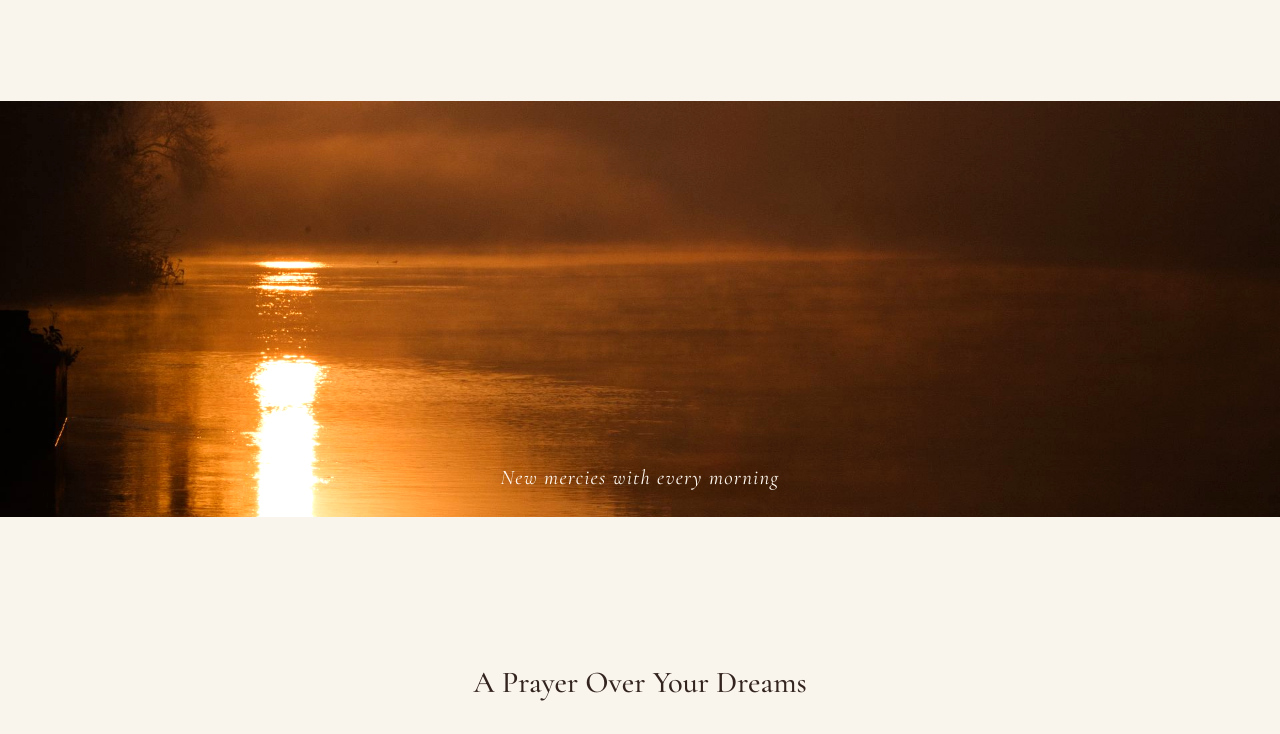
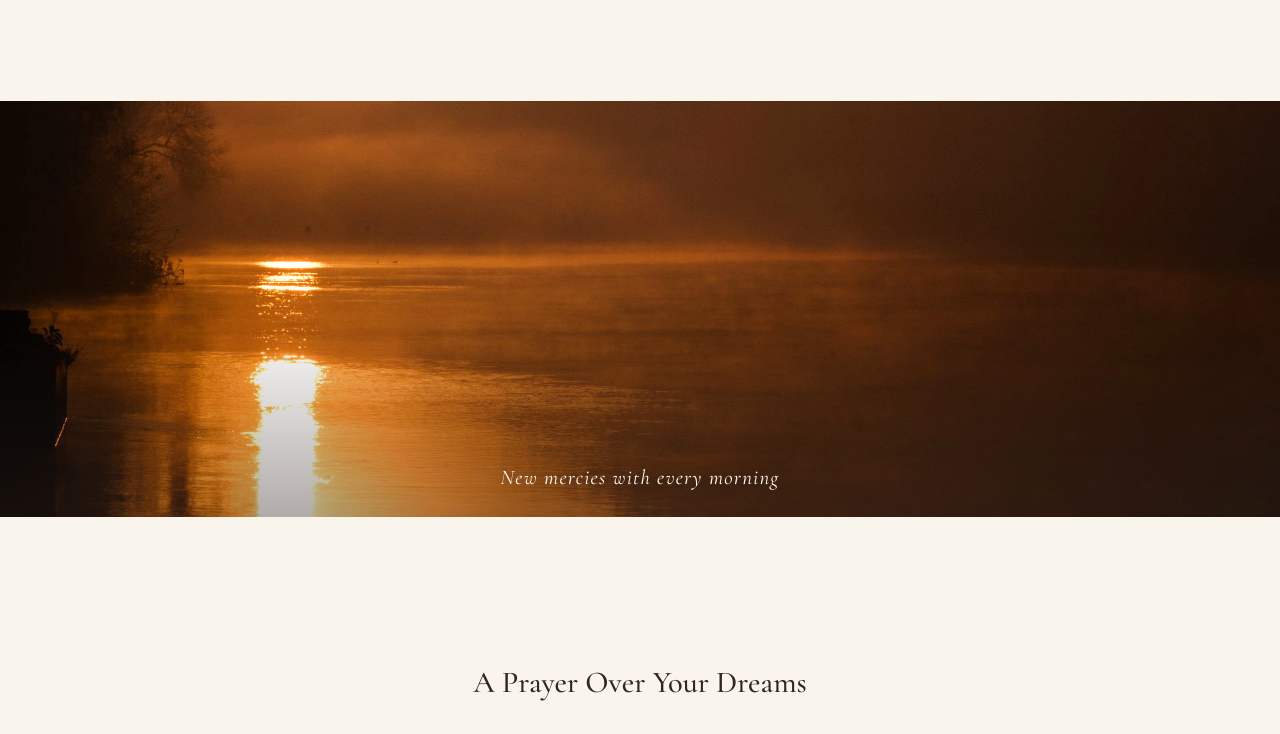
Before and after one commit to admiralgrant/dear-chimdi, a plain HTML site: page index.html in a window 1280 px wide. Shown: the part 1661-2395 px from the top of the page. Drawn offline with nearby package versions, Linux system fonts and the light colour scheme.

Commit message:
Add caption scrim to image bands

```diff
--- a/index.html
+++ b/index.html
@@ -191,11 +191,20 @@
   }
   /* lift very dark photos so captions stay readable */
   .band.dim img { filter: brightness(1.14) saturate(1.04); }
+  /* soft scrim behind band captions */
+  .band::after {
+    content: "";
+    position: absolute;
+    inset: 0;
+    background: linear-gradient(to top, rgba(51,36,31,0.38), rgba(51,36,31,0.06) 42%, transparent 62%);
+    pointer-events: none;
+  }
   .band-caption {
     position: absolute;
     left: 50%;
     bottom: 1.4rem;
     transform: translateX(-50%);
+    z-index: 1;
     font-family: "Cormorant Garamond", Georgia, serif;
     font-style: italic;
     font-size: clamp(1rem, 2.4vw, 1.3rem);
```
